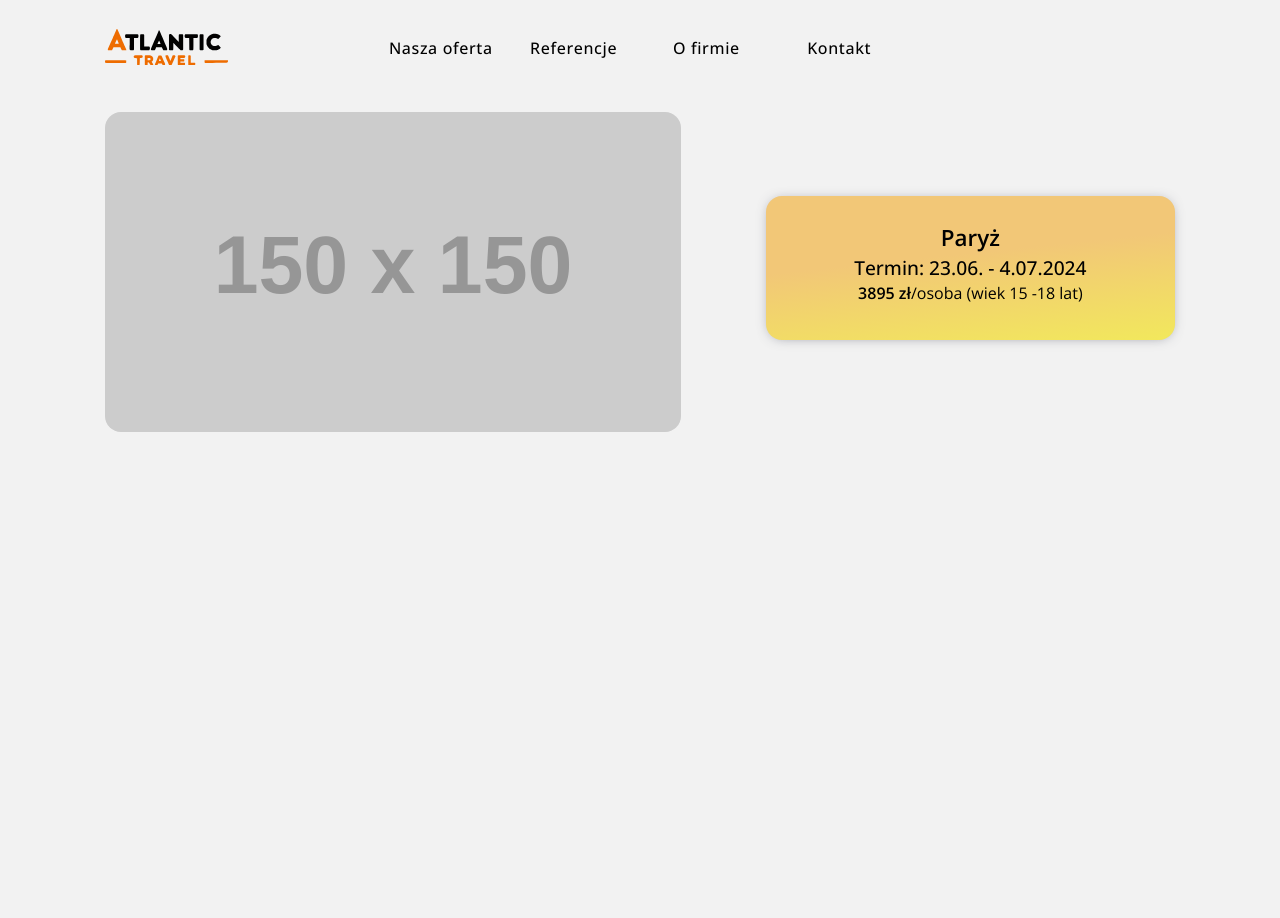
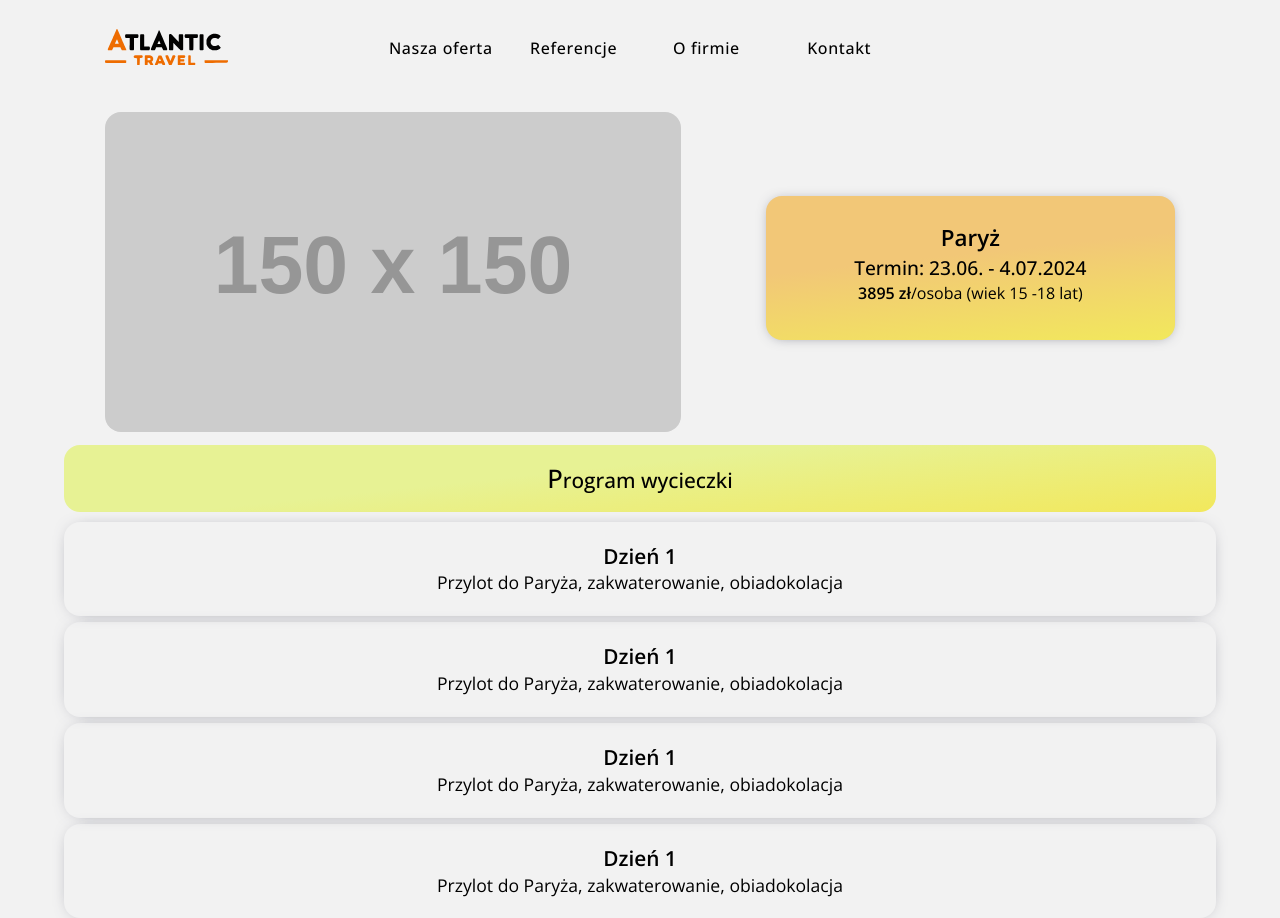
Before and after one commit to michalkrudysz/atlantic-travel, a React (Vite) app in the folder client/: page /1 in a window 1280 px wide. Before the commit the page ends 800 px from the top, so only its background shows below. Built offline with nearby package versions, Linux system fonts and the light colour scheme.

Commit message:
A component responsible for the trip itinerary was added and styled for various resolutions.

```diff
--- /dev/null
+++ b/client/src/components/TripDetails/TripDays.module.scss
@@ -0,0 +1,142 @@
+.container {
+  display: flex;
+  flex-direction: column;
+  align-items: center;
+  margin-top: 0.5rem;
+
+  .title {
+    width: 90vw;
+    border-radius: 1rem;
+    margin-bottom: 0.2rem;
+    background-color: rgba(231, 242, 148, 1);
+    background-image: linear-gradient(
+      174deg,
+      rgba(231, 242, 148, 1) 42%,
+      rgba(242, 232, 92, 1) 100%
+    );
+    display: flex;
+    justify-content: center;
+    align-items: center;
+    height: 3rem;
+
+    h1 {
+      font-weight: 500;
+
+      span {
+        font-size: 1.2rem;
+        font-weight: 500;
+      }
+    }
+  }
+
+  .days {
+    width: 90vw;
+
+    .day-container {
+      margin-top: 0.4rem;
+      border-radius: 1rem;
+      height: auto;
+      padding: 1rem 0rem;
+      display: flex;
+      flex-direction: column;
+      align-items: center;
+      justify-content: center;
+      -webkit-box-shadow: 0px 1px 19px -11px rgba(66, 68, 90, 1);
+      -moz-box-shadow: 0px 1px 19px -11px rgba(66, 68, 90, 1);
+      box-shadow: 0px 1px 19px -11px rgba(66, 68, 90, 1);
+
+      .day {
+        margin-bottom: 0.5rem;
+        font-weight: 600;
+      }
+
+      .description {
+        font-size: 0.9rem;
+        text-align: center;
+        padding: 0rem 0.9rem;
+      }
+    }
+  }
+}
+
+@media (min-width: 400px) {
+  .container {
+    .title {
+      height: 3.5rem;
+      font-size: 1.1rem;
+
+      h1 span {
+        font-size: 1.4rem;
+      }
+    }
+
+    .days .day-container {
+      padding: 1.5rem 0rem;
+
+      .day {
+        font-size: 1.1rem;
+      }
+
+      .description {
+        font-size: 1rem;
+        padding: 0rem 0.6rem;
+      }
+    }
+  }
+}
+
+@media (min-width: 900px) {
+  .container {
+    margin-top: 0.8rem;
+
+    .title {
+      width: 95vw;
+      height: 3.9rem;
+      font-size: 1.3rem;
+
+      h1 span {
+        font-size: 1.6rem;
+      }
+    }
+
+    .days .day-container {
+      .day {
+        font-size: 1.3rem;
+      }
+
+      .description {
+        font-size: 1.1rem;
+        padding: 0rem 0.2rem;
+      }
+    }
+  }
+}
+
+@media (min-width: 1200px) {
+  .container .title {
+    width: 90vw;
+    height: 4.2rem;
+  }
+}
+
+@media (min-width: 1400px) {
+  .container {
+    .title {
+      width: 80vw;
+    }
+    .days {
+      width: 80vw;
+    }
+  }
+}
+
+@media (min-width: 1600px) {
+  .container {
+    .title {
+      width: 70vw;
+    }
+    .days {
+      width: 70vw;
+    }
+  }
+}
--- /dev/null
+++ b/client/src/components/TripDetails/TripDays.tsx
@@ -0,0 +1,39 @@
+import classes from "./TripDays.module.scss";
+
+export default function TripDays() {
+  return (
+    <div className={classes.container}>
+      <div className={classes.title}>
+        <h1>
+          <span>P</span>rogram wycieczki
+        </h1>
+      </div>
+      <div className={classes.days}>
+        <div className={classes["day-container"]}>
+          <div className={classes.day}>Dzień 1</div>
+          <div className={classes.description}>
+            <p>Przylot do Paryża, zakwaterowanie, obiadokolacja</p>
+          </div>
+        </div>
+        <div className={classes["day-container"]}>
+          <div className={classes.day}>Dzień 1</div>
+          <div className={classes.description}>
+            <p>Przylot do Paryża, zakwaterowanie, obiadokolacja</p>
+          </div>
+        </div>
+        <div className={classes["day-container"]}>
+          <div className={classes.day}>Dzień 1</div>
+          <div className={classes.description}>
+            <p>Przylot do Paryża, zakwaterowanie, obiadokolacja</p>
+          </div>
+        </div>
+        <div className={classes["day-container"]}>
+          <div className={classes.day}>Dzień 1</div>
+          <div className={classes.description}>
+            <p>Przylot do Paryża, zakwaterowanie, obiadokolacja</p>
+          </div>
+        </div>
+      </div>
+    </div>
+  );
+}
--- a/client/src/pages/TripDetails.tsx
+++ b/client/src/pages/TripDetails.tsx
@@ -1,6 +1,7 @@
 import { useParams } from "react-router-dom";
 import classes from "./TripDetails.module.scss";
 import Title from "../components/TripDetails/Title";
+import TripDays from "../components/TripDetails/TripDays";
 
 export default function TripDetails() {
   const { tripTitleDetails } = useParams();
@@ -10,6 +11,7 @@ export default function TripDetails() {
     <>
       <div className={classes.main}>
         <Title />
+        <TripDays />
       </div>
     </>
   );
```
